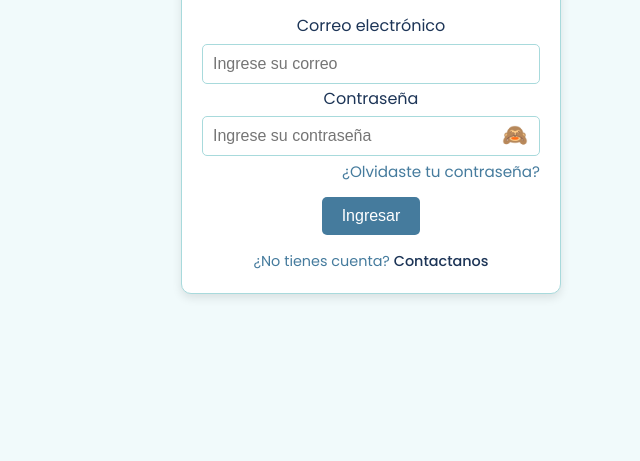
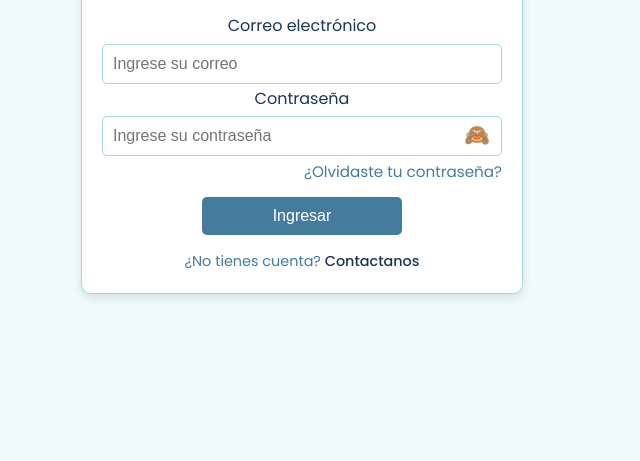
Before and after one commit to PauliLuna/ProyectoFinalSensores, a plain HTML site: page frontend/signin.html in a window 1280 px wide. Shown: the part 339-800 px from the top of the page, without its empty margins (269-909 px from the left). Drawn offline with Linux system fonts and the light colour scheme.

Commit message:
Changed styles of login cliente and usuario forms

```diff
--- a/frontend/signin.html
+++ b/frontend/signin.html
@@ -18,11 +18,11 @@
                 </div>
                 <form>
                     <div class="form-group mb-3">
-                        <label for="email">Correo electrónico</label>
+                        <label for="email" style="text-align: center;">Correo electrónico</label>
                         <input type="email" id="email" class="form-control" placeholder="Ingrese su correo" required>
                     </div>
                     <div class="form-group mb-3 password-wrapper">
-                        <label for="password">Contraseña</label>
+                        <label for="password" style="text-align: center;">Contraseña</label>
                         <input type="password" id="password" class="form-control" placeholder="Ingrese su contraseña" required>
                         <button type="button" class="toggle-password" tabindex="-1" onclick="togglePassword()">
                             <span id="eyeIcon">🙈</span>
--- a/frontend/styles/style.css
+++ b/frontend/styles/style.css
@@ -135,8 +135,16 @@ html {
 
 .auth-container {
     width: 100%;
-    max-width: 400px;
+    max-width: 600px;
     margin: 40px auto;
+}
+
+.auth-container .btn-primary {
+    width: 50%;
+    min-width: 120px;
+    margin: 0 auto;
+    display: block;
+    padding: 10px 20px;
 }
 
 .card-auth {
@@ -579,6 +587,7 @@ html {
     flex: 1;
     margin: 0 10px;
     box-shadow: 0 4px 10px rgba(0, 0, 0, 0.1);
+    max-width: 400px;
 }
 
 .card:hover {
@@ -752,6 +761,7 @@ input[disabled] {
     font-size: 1rem;
     color: #1D3557; /* Accent color: Midnight Blue */
     margin-bottom: 5px;
+    text-align: left;
 }
 
 .form-group input,
```
Also changed, not shown: frontend/login_cliente.html (+1 -1 lines), frontend/login_usuario.html (+1 -1 lines).
